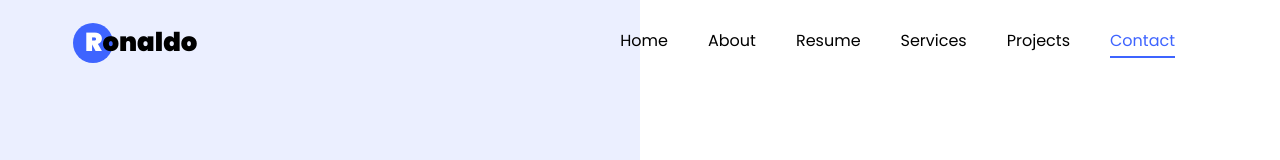
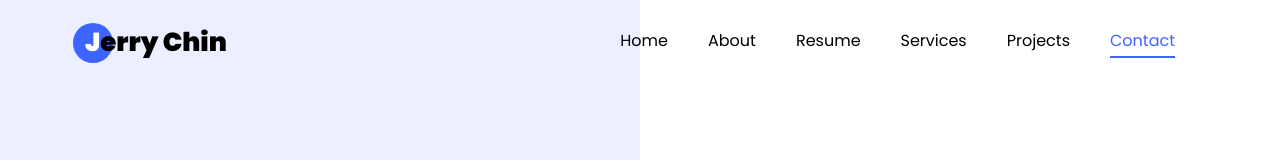
Before and after one commit to timmyzai/jerrychin.github.io, a plain HTML site: page index.html in a window 1280 px wide. Shown: the top 160 px of the page. Drawn offline with Linux system fonts and the light colour scheme; files whose address does not match are found by name.

Commit message:
change name

```diff
--- a/index.html
+++ b/index.html
@@ -29,7 +29,7 @@
 
 	<nav class="navbar navbar-expand-lg navbar-dark ftco_navbar ftco-navbar-light site-navbar-target" id="ftco-navbar">
 		<div class="container">
-			<a class="navbar-brand" href="index.html"><span>R</span>onaldo</a>
+			<a class="navbar-brand" href="index.html"><span>J</span>erry Chin</a>
 			<button class="navbar-toggler js-fh5co-nav-toggle fh5co-nav-toggle" type="button" data-toggle="collapse"
 				data-target="#ftco-nav" aria-controls="ftco-nav" aria-expanded="false" aria-label="Toggle navigation">
 				<span class="oi oi-menu"></span> Menu
```
Also changed, not shown: single.html (+1 -1 lines).
